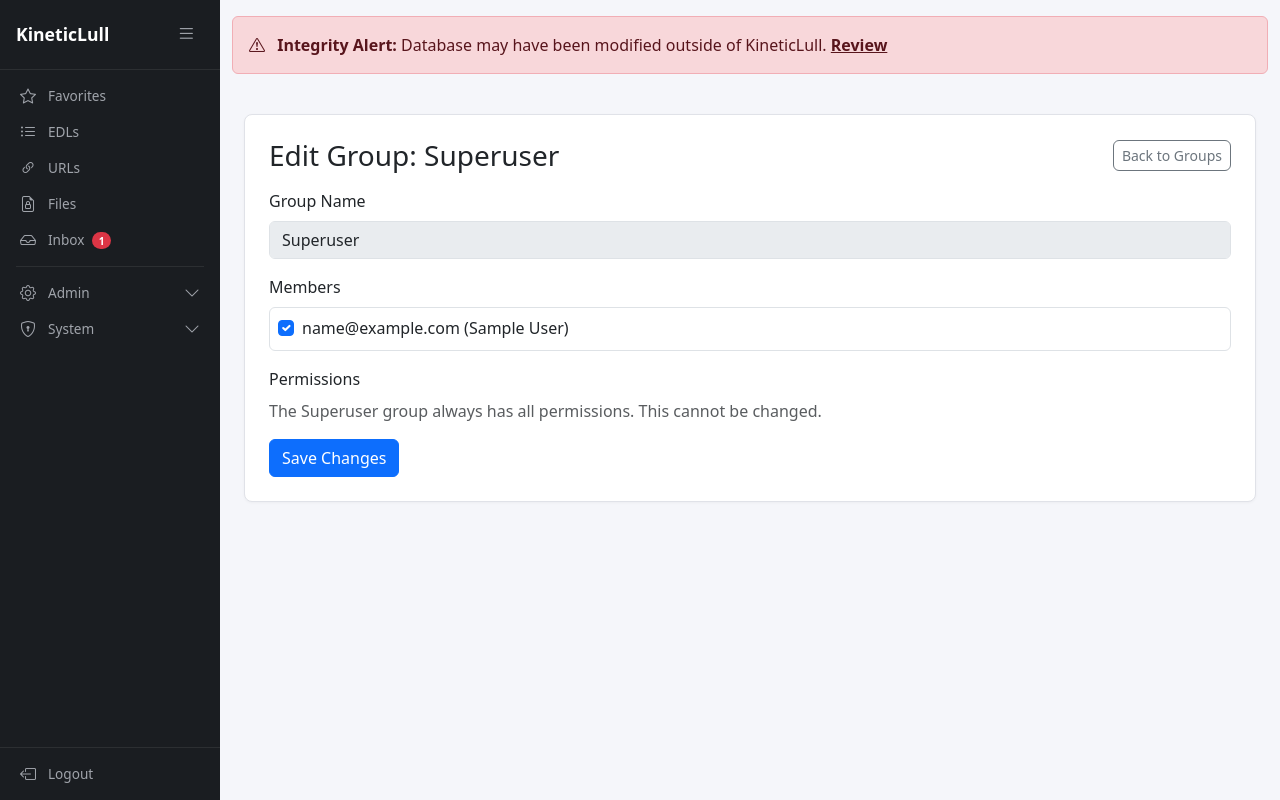
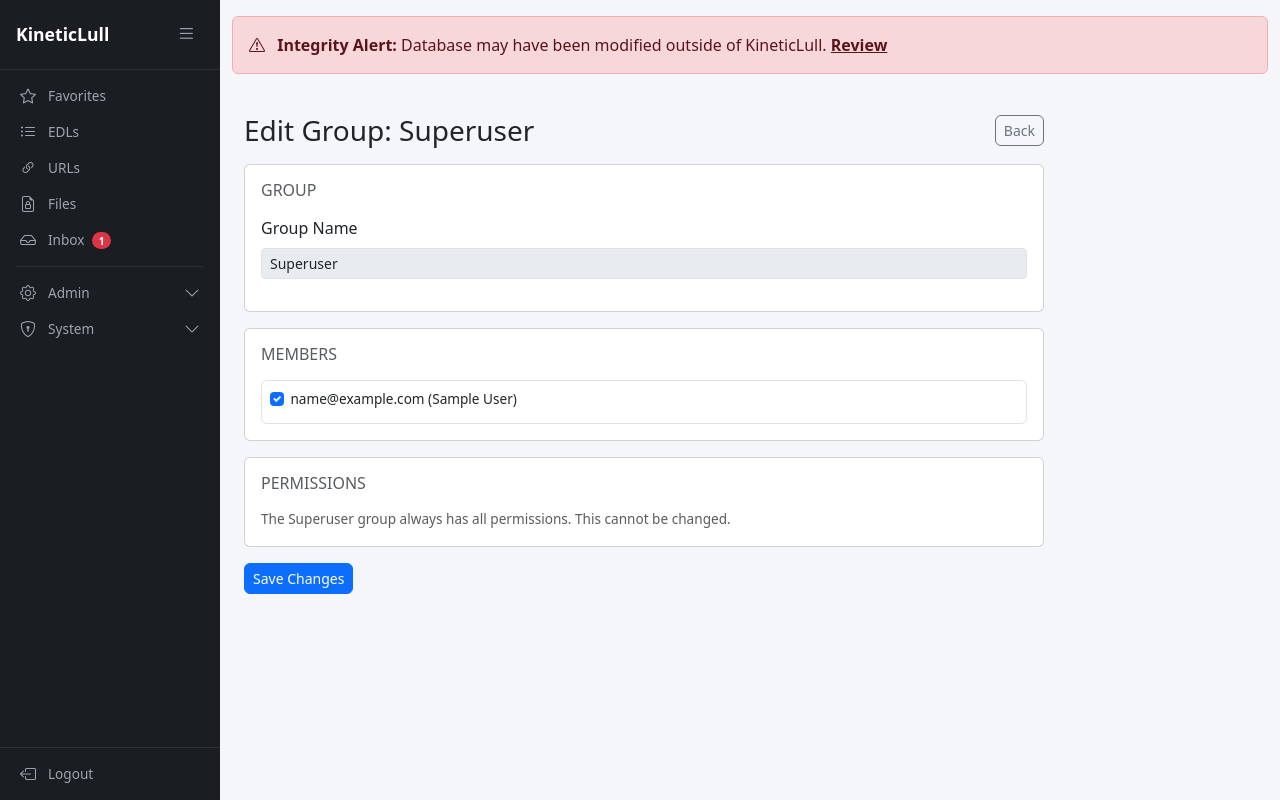
Before and after one commit to greaselovely/KineticLull, a Django app: page /groups/1/edit/ in a window 1280 px wide. Run offline with Django 5.2, Linux system fonts and the light colour scheme; a user stored in the database is signed in; tables that the repository leaves empty hold one stand-in row (values such as "Sample post"); data that the repository does not hold is empty; parts of the project's set-up code (start-up, migrations or seed data) failed here and were passed over.

Commit message:
My Account

```diff
--- a/app/forms.py
+++ b/app/forms.py
@@ -39,13 +39,13 @@ class ShortenedURLForm(forms.ModelForm):
         fields = ['original_url', 'notes']
         widgets = {
             'original_url': forms.URLInput(attrs={
-                'class': 'form-control mb-3',
+                'class': 'form-control form-control-sm mb-3',
                 'id': 'originalUrlInput',
                 'placeholder': 'https://example.com/very/long/url/to/shorten',
                 'required': 'required',
             }),
             'notes': forms.Textarea(attrs={
-                'class': 'form-control mb-3',
+                'class': 'form-control form-control-sm mb-3',
                 'id': 'notesInput',
                 'placeholder': 'Reference notes (e.g., used in email signature, shared with team)',
                 'rows': '3',
--- a/app/static/templates/group_edit.html
+++ b/app/static/templates/group_edit.html
@@ -1,44 +1,55 @@
 {% extends 'base.html' %}
 {% block title %}- {% if mode == 'create' %}New Group{% else %}Edit Group{% endif %}{% endblock %}
 {% block content %}
-<div class="content-card">
-    <div class="d-flex justify-content-between align-items-center">
+<div style="max-width: 800px;">
+    <div class="d-flex justify-content-between align-items-center mb-3">
         <h3 class="mb-0">{% if mode == 'create' %}New Group{% else %}Edit Group: {{ group.name }}{% endif %}</h3>
-        <a href="{% url 'app:group_list' %}" class="btn btn-sm btn-outline-secondary">Back to Groups</a>
+        <a href="{% url 'app:group_list' %}" class="btn btn-sm btn-outline-secondary">Back</a>
     </div>
-    <form method="post" class="mt-3">
+    <form method="post">
         {% csrf_token %}
+
+        <div class="card mb-3">
+            <div class="card-body">
+                <h6 class="text-muted text-uppercase mb-3">Group</h6>
                 <div class="mb-3">
                     <label for="name" class="form-label">Group Name</label>
-            <input type="text" name="name" id="name" class="form-control" value="{% if group %}{{ group.name }}{% endif %}" required
+                    <input type="text" name="name" id="name" class="form-control form-control-sm" value="{% if group %}{{ group.name }}{% endif %}" required
                         {% if group.name == 'Superuser' %}disabled{% endif %}>
                     {% if group.name == 'Superuser' %}<input type="hidden" name="name" value="Superuser">{% endif %}
                 </div>
+            </div>
+        </div>
 
-        <div class="mb-3">
-            <label class="form-label">Members</label>
-            <div class="border rounded p-2" style="max-height: 200px; overflow-y: auto;">
+        <div class="card mb-3">
+            <div class="card-body">
+                <h6 class="text-muted text-uppercase mb-3">Members</h6>
+                <div class="border rounded p-2" style="max-height: 200px; overflow-y: auto; font-size: 0.85rem;">
                     {% for user in all_users %}
                     <div class="form-check">
                         <input class="form-check-input" type="checkbox" name="members" value="{{ user.id }}" id="member_{{ user.id }}"
                             {% if group and user in group.user_set.all %}checked{% endif %}>
                         <label class="form-check-label" for="member_{{ user.id }}">{{ user.email }}{% if user.first_name %} ({{ user.first_name }} {{ user.last_name }}){% endif %}</label>
                     </div>
+                    {% empty %}
+                    <span class="text-muted">No users.</span>
                     {% endfor %}
                 </div>
             </div>
+        </div>
 
-        <div class="mb-3">
-            <label class="form-label">Permissions</label>
+        <div class="card mb-3">
+            <div class="card-body">
+                <h6 class="text-muted text-uppercase mb-3">Permissions</h6>
                 {% if group.name == 'Superuser' %}
-            <p class="text-muted">The Superuser group always has all permissions. This cannot be changed.</p>
+                <p class="text-muted mb-0" style="font-size: 0.85rem;">The Superuser group always has all permissions. This cannot be changed.</p>
                 {% else %}
-            <div class="border rounded p-3">
+                <div class="border rounded p-3" style="font-size: 0.85rem;">
                     {% regroup available_permissions by content_type.model as perm_groups %}
                     <div class="row">
                         {% for model_perms in perm_groups %}
                         <div class="col-md-4 col-sm-6 mb-3">
-                        <h6 class="text-muted mb-1" style="font-size: 0.8rem; text-transform: uppercase;">{{ model_perms.grouper }}</h6>
+                            <h6 class="text-muted mb-1" style="font-size: 0.75rem; text-transform: uppercase;">{{ model_perms.grouper }}</h6>
                             {% for perm in model_perms.list %}
                             <div class="form-check">
                                 <input class="form-check-input" type="checkbox" name="permissions" value="{{ perm.id }}" id="perm_{{ perm.id }}"
@@ -52,8 +63,9 @@
                 </div>
                 {% endif %}
             </div>
+        </div>
 
-        <button type="submit" class="btn btn-primary">{% if mode == 'create' %}Create Group{% else %}Save Changes{% endif %}</button>
+        <button type="submit" class="btn btn-primary btn-sm">{% if mode == 'create' %}Create Group{% else %}Save Changes{% endif %}</button>
     </form>
 </div>
 {% endblock %}
--- a/app/static/templates/group_list.html
+++ b/app/static/templates/group_list.html
@@ -1,7 +1,7 @@
 {% extends 'base.html' %}
 {% block title %}- Groups{% endblock %}
 {% block content %}
-<div class="content-card">
+<div class="content-card" style="max-width: 900px;">
     <div class="d-flex justify-content-between align-items-center">
         <h3 class="mb-0">Groups</h3>
         <div class="d-flex" style="gap: 8px;">
--- a/app/static/templates/user_list.html
+++ b/app/static/templates/user_list.html
@@ -3,7 +3,7 @@
 {% block title %}- Users{% endblock %}
 {% block content %}
 {% timezone app_timezone %}
-<div class="content-card">
+<div class="content-card" style="max-width: 900px;">
     <div class="d-flex justify-content-between align-items-center">
         <h3 class="mb-0">Users</h3>
         <a href="{% url 'app:user_create' %}" class="btn btn-sm btn-primary">New User</a>
```
Also changed, not shown: app/static/templates/edit_short_url.html (+14 -10 lines). Lines whose indentation alone changed are shown as unchanged.
